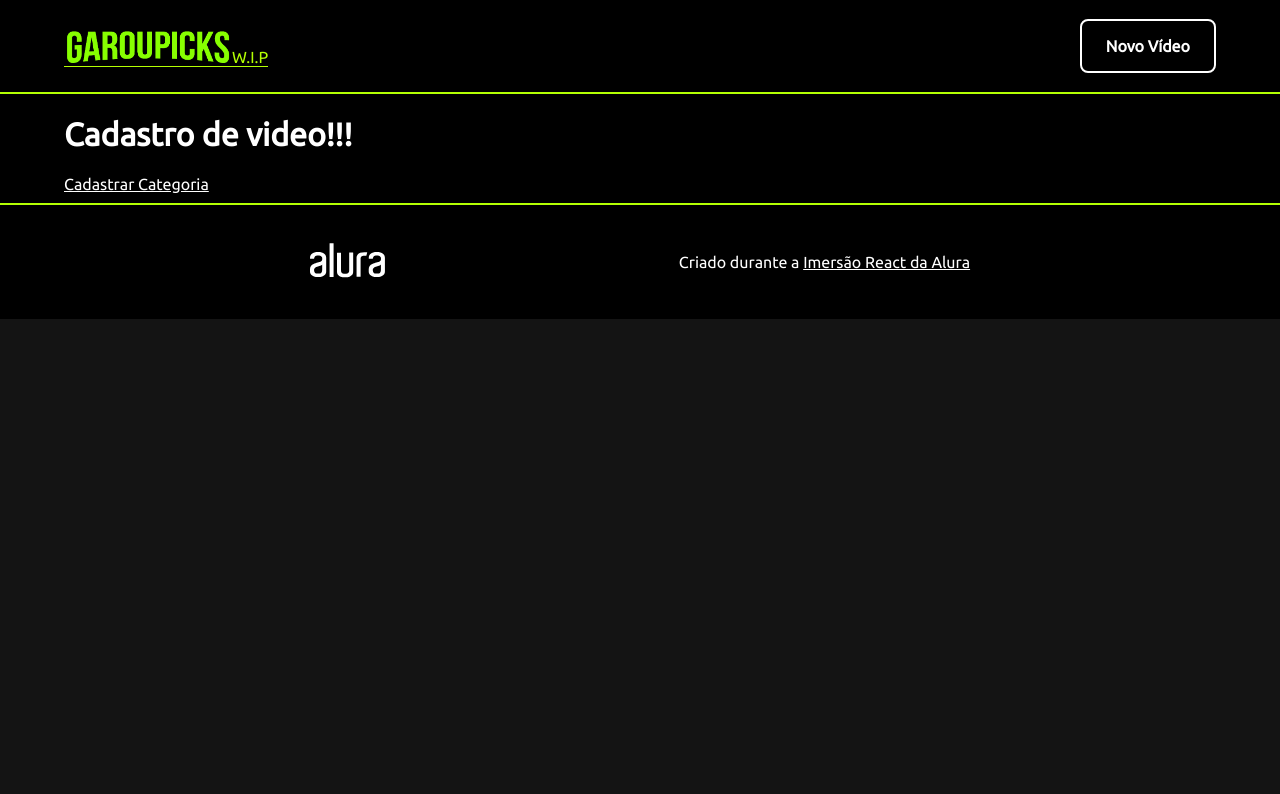
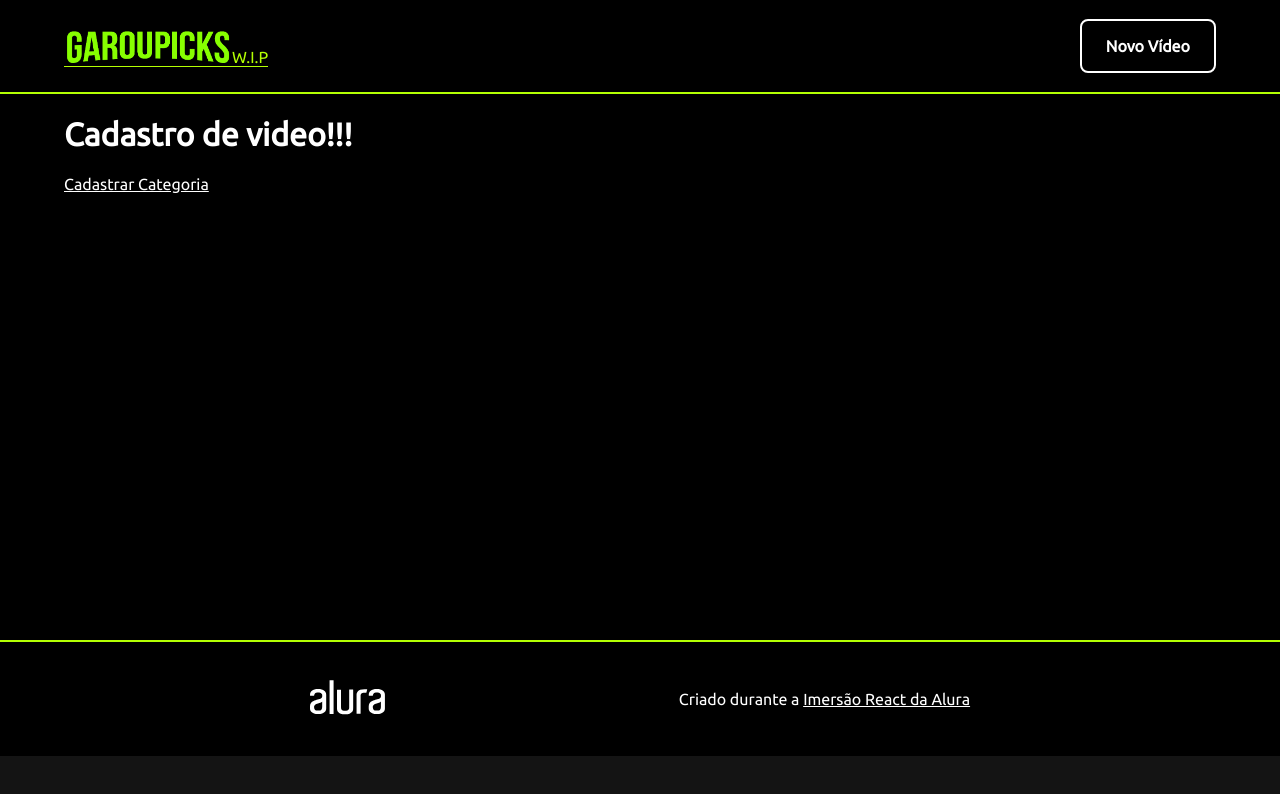
Before and after one commit to garouxl/garoupicks, a React (Create React App) app: page /cadastro/video in a window 1280 px wide. Shown: the top 794 px of the page. Built offline with nearby package versions, Linux system fonts and the light colour scheme.

Commit message:
alterado pageDefault

```diff
--- a/src/components/PageDefault/index.jsx
+++ b/src/components/PageDefault/index.jsx
@@ -9,6 +9,7 @@ const Main = styled.main`
   color: var(--white);
   flex: 1;
   padding: 95px 5% 10px;
+  min-height: 80vh
 `;
 
 function PageDefault({ children }) {
```
